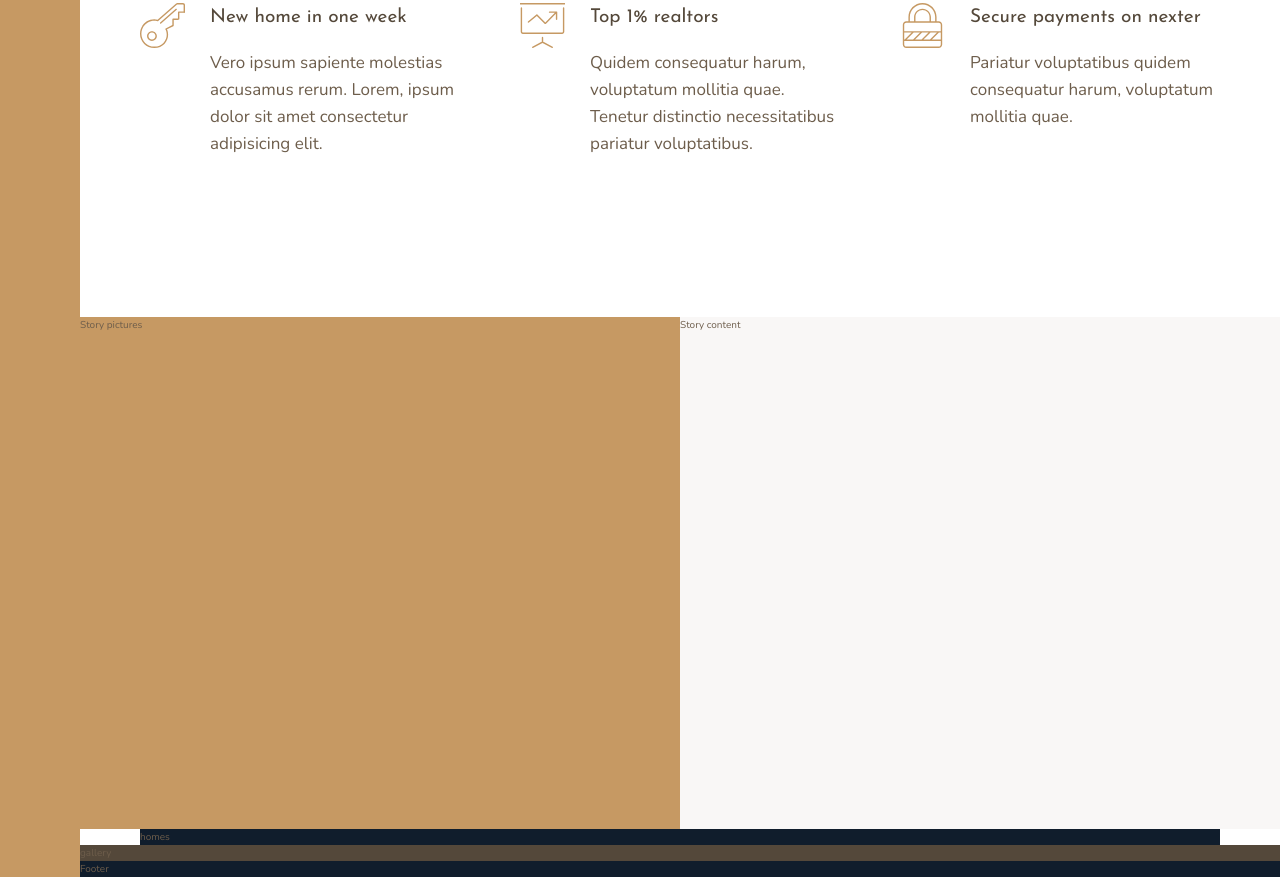
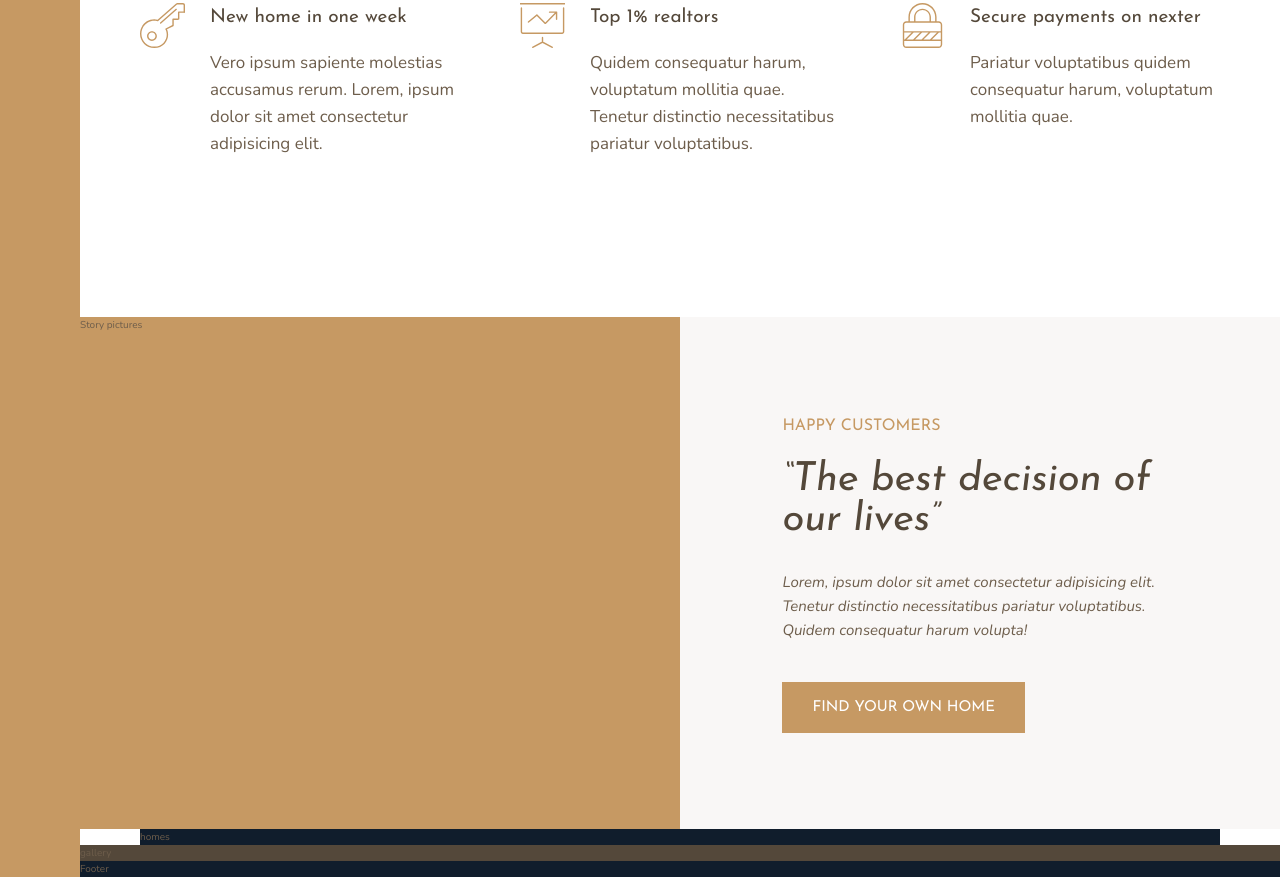
Before and after one commit to abbyreyna/nexter, a website: page index.html in a window 1280 px wide. Shown: the part 991-1868 px from the top of the page. Drawn offline with nearby package versions, Linux system fonts and the light colour scheme.

Commit message:
Aligned and styled story section

```diff
--- a/index.html
+++ b/index.html
@@ -87,7 +87,13 @@
     </div>
 
     <div class="story__content">
-        Story content
+        <h3 class="heading-3 mb-sm">Happy Customers</h3>
+        <h2 class="heading-2 heading-2--dark mb-md">&ldquo;The best decision of our lives&rdquo;</h2>
+        <p class="story__text">
+            Lorem, ipsum dolor sit amet consectetur adipisicing elit. Tenetur distinctio necessitatibus pariatur
+            voluptatibus. Quidem consequatur harum volupta!
+        </p>
+        <button class="btn">Find your own home</button>
     </div>
 
     <section class="homes">
--- a/sass/_story.scss
+++ b/sass/_story.scss
@@ -8,5 +8,23 @@
     &__content {
         background-color: $color-grey-light-1;
         grid-column: col-start 5 / full-end;
+
+        padding: 6rem 8vw;
+
+
+        // display: flex;
+        // flex-direction: column;
+        // justify-content: center;
+        // align-items: flex-start;
+
+        display: grid;
+        align-content: center;
+        justify-items: start;
+    }
+
+    &__text {
+        font-size: 1.5rem;
+        font-style: italic;
+        margin-bottom: 4rem;
     }
 }
--- a/sass/_typography.scss
+++ b/sass/_typography.scss
@@ -9,9 +9,22 @@
 }
 .heading-2 {
   @extend %heading;
+  font-size: 4rem;
+  font-style: italic;
+  line-height: 1;
+
+  &--light {
+    color: $color-grey-light-1;
+  }
+  &--dark {
+    color: $color-grey-dark-1;
+  }
 }
 .heading-3 {
   @extend %heading;
+  font-size: 1.6rem;
+  color: $color-primary;
+  text-transform: uppercase;
 }
 .heading-4 {
   @extend %heading;
@@ -24,3 +37,36 @@
     color: $color-grey-dark-1;
   }
 }
+
+.btn {
+  background-color: $color-primary;
+  color: #fff;
+  border: none;
+  border-radius: 0;
+  font-family: $font-display;
+  font-size: 1.5rem;
+  text-transform: uppercase;
+  padding: 1.8rem 3rem;
+  cursor: pointer;
+  transition: all 0.2s;
+
+  &:hover {
+    background-color: $color-primary-dark;
+  }
+}
+
+.mb-sm {
+  margin-bottom: 2rem;
+}
+
+.mb-md {
+  margin-bottom: 3rem;
+}
+
+.mb-lg {
+  margin-bottom: 4rem;
+}
+
+.mb-hg {
+  margin-bottom: 8rem;
+}
```
Also changed, not shown: css/style.css.
